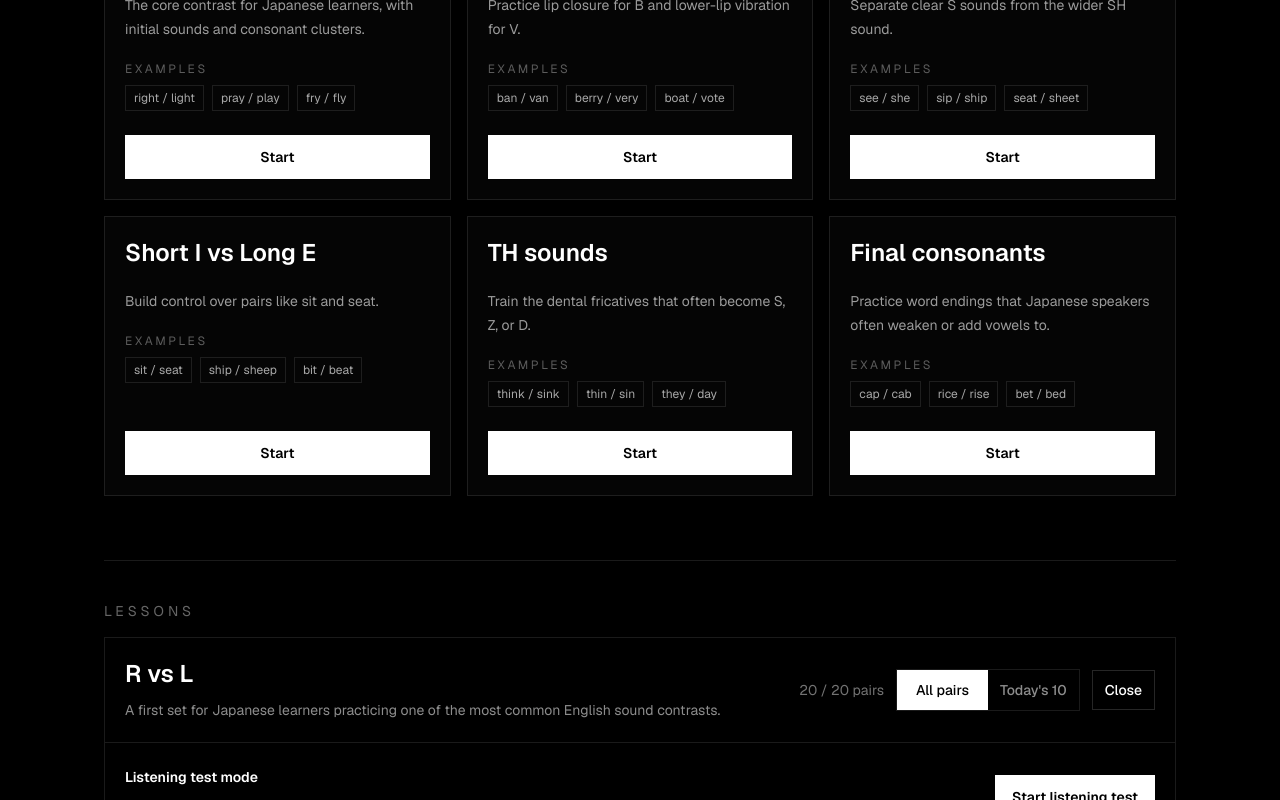
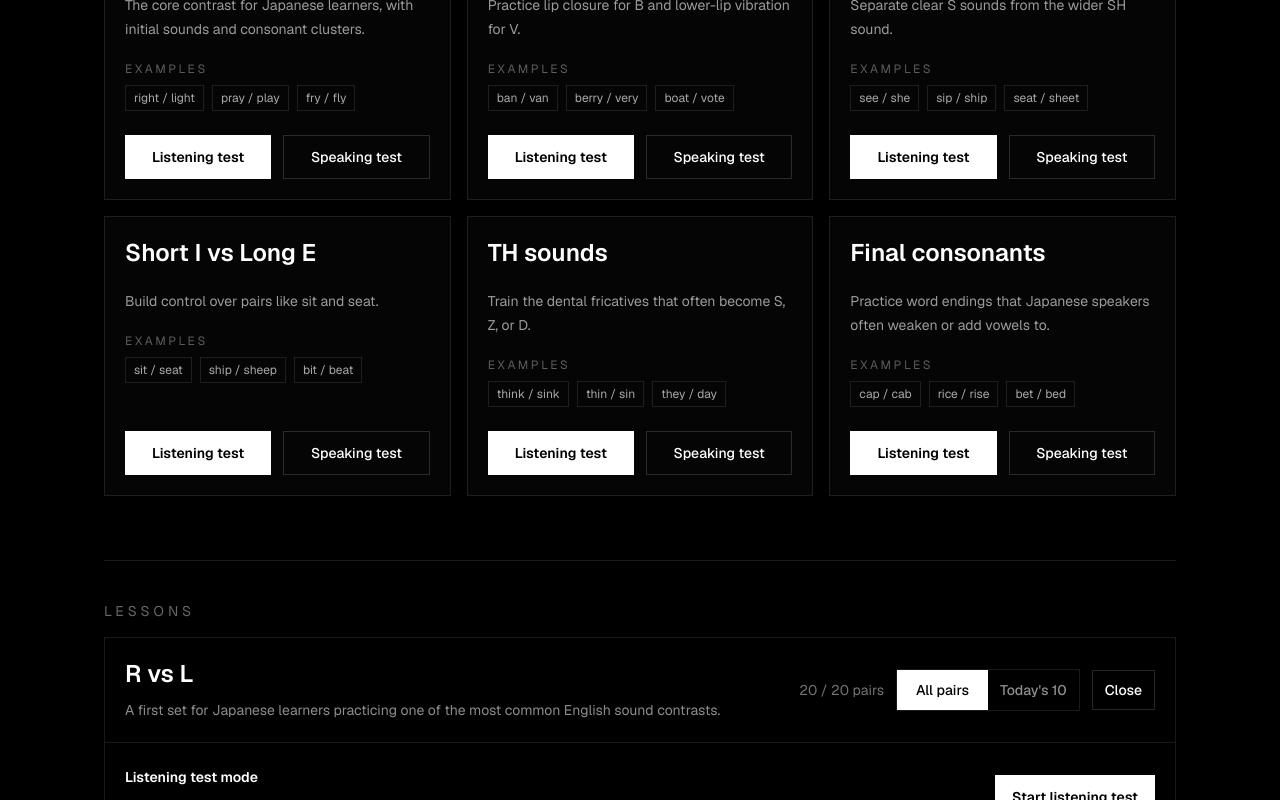
Before and after one commit to KulafuAcademy/ATLAS, a Next.js app: page / in a window 1280 px wide. Shown: the part 780-1580 px from the top of the page. Built offline with nearby package versions, Linux system fonts and the light colour scheme.

Commit message:
Add direct listening and speaking entry points

```diff
--- a/components/training/TrainingCategoryOverview.tsx
+++ b/components/training/TrainingCategoryOverview.tsx
@@ -5,7 +5,7 @@ import type { TrainingCategory } from "@/types/training";
 
 type TrainingCategoryOverviewProps = {
   categories: TrainingCategory[];
-  onStart?: (categoryId: string) => void;
+  onStart?: (categoryId: string, target: "listening" | "speaking") => void;
 };
 
 const overviewCopy = {
@@ -15,7 +15,8 @@ const overviewCopy = {
     description:
       "Start with the most common pronunciation contrasts for Japanese learners, then move into vowels, TH sounds, and word endings.",
     examples: "Examples",
-    start: "Start",
+    listening: "Listening test",
+    speaking: "Speaking test",
   },
   ja: {
     eyebrow: "カリキュラム",
@@ -23,7 +24,8 @@ const overviewCopy = {
     description:
       "日本語話者が苦手になりやすい音から始めて、母音・TH・語尾の子音へ進みます。",
     examples: "例",
-    start: "始める",
+    listening: "聞き取りテスト",
+    speaking: "発音テスト",
   },
 };
 
@@ -82,13 +84,22 @@ export function TrainingCategoryOverview({
               </div>
 
               {isAvailable ? (
-                <button
-                  type="button"
-                  onClick={() => onStart?.(category.id)}
-                  className="mt-6 inline-flex h-11 items-center justify-center border border-white bg-white px-4 text-sm font-semibold text-black transition hover:bg-white/85"
-                >
-                  {copy.start}
-                </button>
+                <div className="mt-6 grid gap-3 sm:grid-cols-2">
+                  <button
+                    type="button"
+                    onClick={() => onStart?.(category.id, "listening")}
+                    className="h-11 border border-white bg-white px-4 text-sm font-semibold text-black transition hover:bg-white/85"
+                  >
+                    {copy.listening}
+                  </button>
+                  <button
+                    type="button"
+                    onClick={() => onStart?.(category.id, "speaking")}
+                    className="h-11 border border-white/15 px-4 text-sm font-medium text-white transition hover:border-white hover:bg-white hover:text-black"
+                  >
+                    {copy.speaking}
+                  </button>
+                </div>
               ) : null}
             </article>
           );
--- a/components/training/TrainingCurriculum.tsx
+++ b/components/training/TrainingCurriculum.tsx
@@ -1,6 +1,6 @@
 "use client";
 
-import { useState } from "react";
+import { useEffect, useState } from "react";
 
 import { useLanguage } from "@/components/language/LanguageProvider";
 import { ListeningTestSession } from "@/components/training/ListeningTestSession";
@@ -22,6 +22,7 @@ type TrainingCurriculumProps = {
 };
 
 type PracticeMode = "all" | "daily";
+type EntryTarget = "listening" | "speaking";
 
 const curriculumCopy = {
   en: {
@@ -52,6 +53,25 @@ export function TrainingCurriculum({
   const [practiceModes, setPracticeModes] = useState<Record<string, PracticeMode>>(
     {},
   );
+  const [pendingScrollTargetId, setPendingScrollTargetId] = useState<string | null>(
+    null,
+  );
+
+  useEffect(() => {
+    if (!pendingScrollTargetId) {
+      return;
+    }
+
+    const frameId = window.requestAnimationFrame(() => {
+      document.getElementById(pendingScrollTargetId)?.scrollIntoView({
+        behavior: "smooth",
+        block: "start",
+      });
+      setPendingScrollTargetId(null);
+    });
+
+    return () => window.cancelAnimationFrame(frameId);
+  }, [openSectionIds, pendingScrollTargetId]);
 
   function isOpen(sectionId: string) {
     return openSectionIds.includes(sectionId);
@@ -72,19 +92,18 @@ export function TrainingCurriculum({
     }));
   }
 
-  function openAndScrollToSection(sectionId: string) {
+  function openAndScrollToSection(sectionId: string, target: EntryTarget) {
+    const targetElementId =
+      target === "listening"
+        ? `${sectionId}-listening`
+        : `${sectionId}-speaking`;
+
     setOpenSectionIds((currentSectionIds) =>
       currentSectionIds.includes(sectionId)
         ? currentSectionIds
         : [...currentSectionIds, sectionId],
     );
-
-    window.requestAnimationFrame(() => {
-      document.getElementById(sectionId)?.scrollIntoView({
-        behavior: "smooth",
-        block: "start",
-      });
-    });
+    setPendingScrollTargetId(targetElementId);
   }
 
   return (
@@ -174,15 +193,19 @@ export function TrainingCurriculum({
 
                 {sectionIsOpen ? (
                   <div className="border-t border-white/10 px-5 pb-6">
+                    <div id={`${section.id}-listening`} className="scroll-mt-28">
                       <ListeningTestSession
                         title={section.title}
                         pairs={getDailyPairs(`${section.id}:listening`, section.pairs)}
                       />
+                    </div>
+                    <div id={`${section.id}-speaking`} className="scroll-mt-28">
                       <MinimalPairTrainer
                         title={section.title}
                         description={section.description}
                         pairs={visiblePairs}
                       />
+                    </div>
                   </div>
                 ) : null}
               </section>
```
Lines whose indentation alone changed are shown as unchanged.
